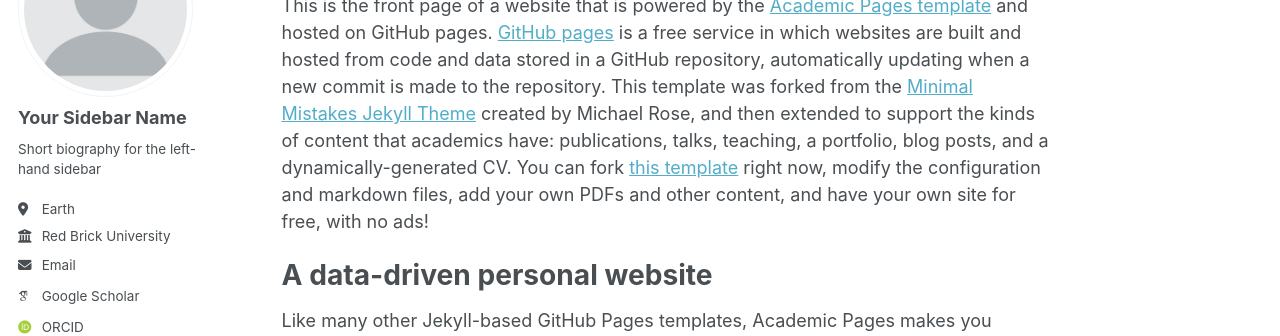
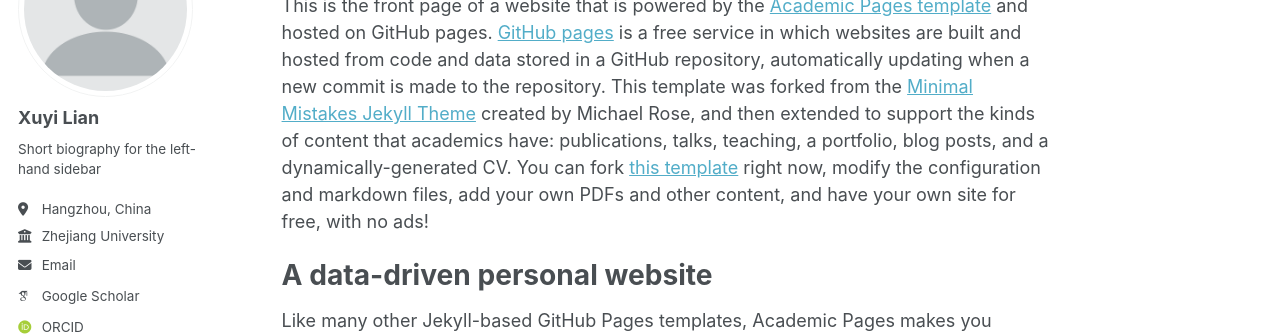
Before and after one commit to xuyilian/xuyilian.github.io, a Jekyll site: the page built from _pages/about.md, in a window 1280 px wide. Shown: the part 177-513 px from the top of the page. Built offline with Jekyll 4.4.1, drawn with Linux system fonts in a browser that asks for light colours; some web fonts are replaced.

Commit message:
Update _config.yml

```diff
--- a/_config.yml
+++ b/_config.yml
@@ -25,11 +25,11 @@ repository               : "academicpages/academicpages.github.io"
 author:
   # Biographic information
   avatar           : "profile.png"
-  name             : "Your Sidebar Name"
+  name             : "Xuyi Lian"
   pronouns         : # example: "she/her"
   bio              : "Short biography for the left-hand sidebar"
-  location         : "Earth"
-  employer         : "Red Brick University"
+  location         : "Hangzhou, China"
+  employer         : "Zhejiang University"
   uri              : # URL
   email            : "none@example.org"
 
```
